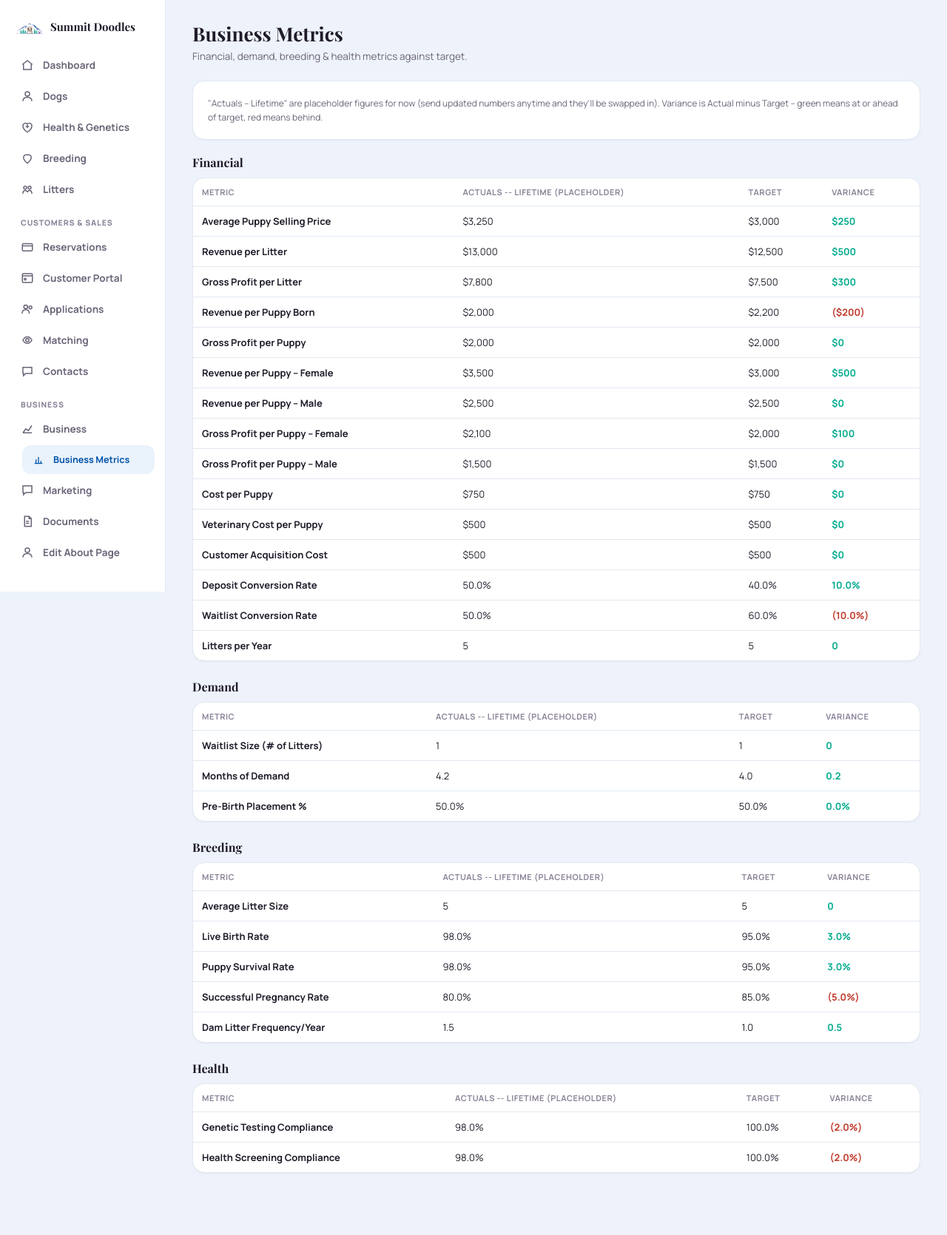
After one commit to faceoff0417/summit-doodles-app, a Flask app: page /business/metrics in a window 1280 px wide. The commit adds this page. Shown: the whole page at 74% size. Run offline with Flask 3, Linux system fonts and the light colour scheme; the visitor is signed in with stand-in values (Sample User, id 1); data that the repository does not hold is empty.

Commit message:
Add Business Metrics scorecard under Business
New /business/metrics sub-page (indented sub-link under Business in the
sidebar): Financial, Demand, Breeding, and Health metrics, each row
showing Actuals -- Lifetime (placeholder for now), Target, and a
computed Variance (green at/ahead of target, red behind), matching the
breeder-provided Business Metrics reference table.

```diff
--- a/app.py
+++ b/app.py
@@ -842,6 +842,78 @@ def business():
                             expense_rows=expense_rows)
 
 
+def _fmt_metric(value, kind):
+    if kind == "money":
+        return f"${value:,.0f}"
+    if kind == "percent":
+        return f"{value:.1f}%"
+    if kind == "decimal1":
+        return f"{value:.1f}"
+    return f"{value:g}"  # plain number -- 5 not 5.0
+
+
+def _metric_row(label, actual, target, kind):
+    diff = actual - target
+    return dict(
+        label=label,
+        actual=_fmt_metric(actual, kind),
+        target=_fmt_metric(target, kind),
+        variance=("(" + _fmt_metric(abs(diff), kind) + ")") if diff < 0 else _fmt_metric(diff, kind),
+        variance_positive=diff >= 0,
+    )
+
+
+# Lifetime actuals are placeholders for now -- same pattern as the dashboard's
+# YTD/Lifetime sales metrics. Tara/Tom can send updated numbers anytime;
+# targets are the goals they've set for the business.
+BUSINESS_METRICS = [
+    ("Financial", [
+        ("Average Puppy Selling Price", 3250, 3000, "money"),
+        ("Revenue per Litter", 13000, 12500, "money"),
+        ("Gross Profit per Litter", 7800, 7500, "money"),
+        ("Revenue per Puppy Born", 2000, 2200, "money"),
+        ("Gross Profit per Puppy", 2000, 2000, "money"),
+        ("Revenue per Puppy -- Female", 3500, 3000, "money"),
+        ("Revenue per Puppy -- Male", 2500, 2500, "money"),
+        ("Gross Profit per Puppy -- Female", 2100, 2000, "money"),
+        ("Gross Profit per Puppy -- Male", 1500, 1500, "money"),
+        ("Cost per Puppy", 750, 750, "money"),
+        ("Veterinary Cost per Puppy", 500, 500, "money"),
+        ("Customer Acquisition Cost", 500, 500, "money"),
+        ("Deposit Conversion Rate", 50.0, 40.0, "percent"),
+        ("Waitlist Conversion Rate", 50.0, 60.0, "percent"),
+        ("Litters per Year", 5, 5, "int"),
+    ]),
+    ("Demand", [
+        ("Waitlist Size (# of Litters)", 1, 1, "int"),
+        ("Months of Demand", 4.2, 4, "decimal1"),
+        ("Pre-Birth Placement %", 50.0, 50.0, "percent"),
+    ]),
+    ("Breeding", [
+        ("Average Litter Size", 5, 5, "int"),
+        ("Live Birth Rate", 98.0, 95.0, "percent"),
+        ("Puppy Survival Rate", 98.0, 95.0, "percent"),
+        ("Successful Pregnancy Rate", 80.0, 85.0, "percent"),
+        ("Dam Litter Frequency/Year", 1.5, 1.0, "decimal1"),
+    ]),
+    ("Health", [
+        ("Genetic Testing Compliance", 98.0, 100.0, "percent"),
+        ("Health Screening Compliance", 98.0, 100.0, "percent"),
+    ]),
+]
+
+
+@app.route("/business/metrics")
+@login_required
+def business_metrics():
+    sections = [
+        dict(name=name, rows=[_metric_row(label, actual, target, kind)
+                               for label, actual, target, kind in rows])
+        for name, rows in BUSINESS_METRICS
+    ]
+    return render_template("business_metrics.html", nav_active="business_metrics", sections=sections)
+
+
 @app.route("/expenses/new", methods=["POST"])
 @login_required
 def expense_new():
--- a/templates/admin_base.html
+++ b/templates/admin_base.html
@@ -57,6 +57,10 @@
       <svg width="18" height="18" viewBox="0 0 24 24" fill="none" stroke="currentColor" stroke-width="2"><path d="M4 19 L9 12 L14 15 L20 6"/><path d="M4 19 H20"/></svg>
       Business
     </a>
+    <a class="navitem {% if nav_active=='business_metrics' %}active{% endif %}" href="{{ url_for('business_metrics') }}" style="margin-left:16px; font-size:12.5px;">
+      <svg width="16" height="16" viewBox="0 0 24 24" fill="none" stroke="currentColor" stroke-width="2"><path d="M4 19 H20 M7 19 V11 M12 19 V6 M17 19 V14"/></svg>
+      Business Metrics
+    </a>
     <a class="navitem {% if nav_active=='marketing' %}active{% endif %}" href="{{ url_for('marketing') }}">
       <svg width="18" height="18" viewBox="0 0 24 24" fill="none" stroke="currentColor" stroke-width="2"><path d="M4 4 H20 V16 H9 L5 20 V16 H4 Z"/></svg>
       Marketing
--- /dev/null
+++ b/templates/business_metrics.html
@@ -0,0 +1,38 @@
+{% extends "admin_base.html" %}
+{% block title %}Business Metrics -- Summit Doodles{% endblock %}
+{% block content %}
+<div class="page-head">
+  <div><h1>Business Metrics</h1><div class="sub">Financial, demand, breeding &amp; health metrics against target.</div></div>
+</div>
+
+<div class="card card-pad" style="margin-bottom:20px; font-size:12px; color:var(--muted); line-height:1.6;">
+  "Actuals -- Lifetime" are placeholder figures for now (send updated numbers anytime and they'll be swapped in).
+  Variance is Actual minus Target -- green means at or ahead of target, red means behind.
+</div>
+
+{% for section in sections %}
+  <h2 style="font-size:16px; margin-bottom:10px;">{{ section.name }}</h2>
+  <div class="card" style="overflow-x:auto; margin-bottom:24px;">
+    <table>
+      <thead>
+        <tr>
+          <th>Metric</th>
+          <th>Actuals -- Lifetime (Placeholder)</th>
+          <th>Target</th>
+          <th>Variance</th>
+        </tr>
+      </thead>
+      <tbody>
+        {% for r in section.rows %}
+          <tr>
+            <td style="font-weight:700;">{{ r.label }}</td>
+            <td>{{ r.actual }}</td>
+            <td>{{ r.target }}</td>
+            <td style="font-weight:700; color:{{ 'var(--green)' if r.variance_positive else 'var(--red)' }};">{{ r.variance }}</td>
+          </tr>
+        {% endfor %}
+      </tbody>
+    </table>
+  </div>
+{% endfor %}
+{% endblock %}
```
